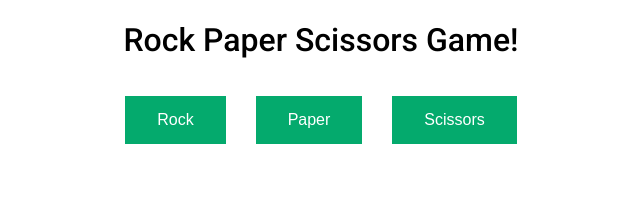
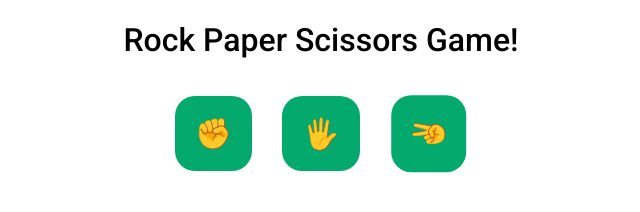
Before and after one commit to kevin8999/rock-paper-scissors, a plain HTML site: page index.html in a window 1280 px wide. Shown: the whole page, without its empty margins (319-959 px from the left). Drawn offline with Linux system fonts and the light colour scheme.

Commit message:
Convert game buttons from text to emoji

```diff
--- a/index.html
+++ b/index.html
@@ -20,9 +20,9 @@
     <!-- Buttons -->
     <div class="game">
         <div class="buttons">
-            <button class="button" id="rock">Rock</button>
-            <button class="button" id="paper">Paper</button>
-            <button class="button" id="scissors">Scissors</button>
+            <button class="button" id="rock">&#9994;</button>
+            <button class="button" id="paper">&#128400;</button>
+            <button class="button rotate-ccw-90-deg" id="scissors">&#9996;</button>
         </div>
 
         <div class="winner-display">
--- a/styles.css
+++ b/styles.css
@@ -22,13 +22,14 @@
     background-color: #04AA6D;
     border: none;
     color: white;
-    padding: 15px 32px;
+    padding: 20px;
     text-align: center;
     text-decoration: none;
     display: inline-block;
-    font-size: 16px;
+    font-size: 30px;
     cursor: pointer;
     margin: 15px;
+    border-radius: 20px;
 }
 
 .roboto-regular {
@@ -42,3 +43,8 @@
     font-weight: 500;
     font-style: normal;
 }
+
+.rotate-ccw-90-deg {
+    /* Rotate element 90 degrees counterclockwise */
+    transform: rotate(-90deg);
+}
```
